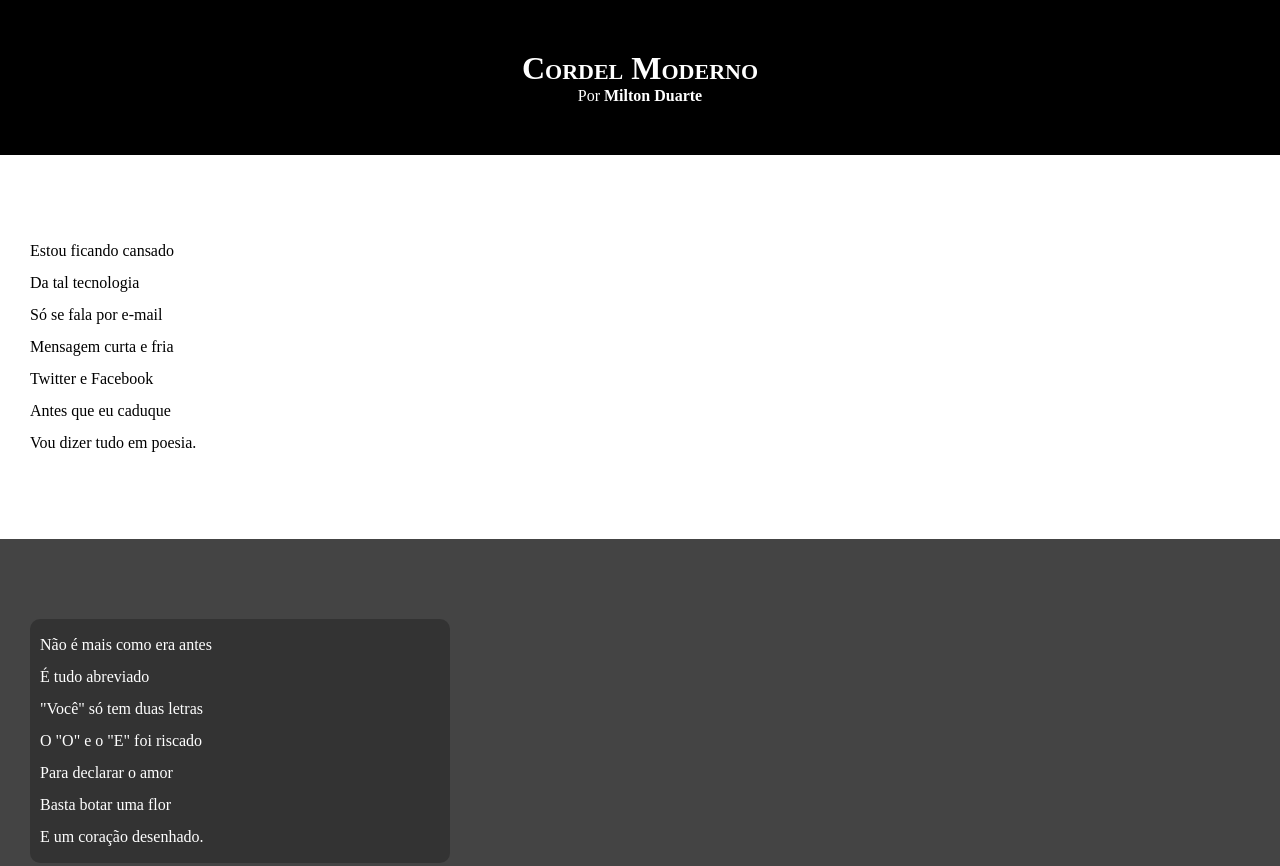
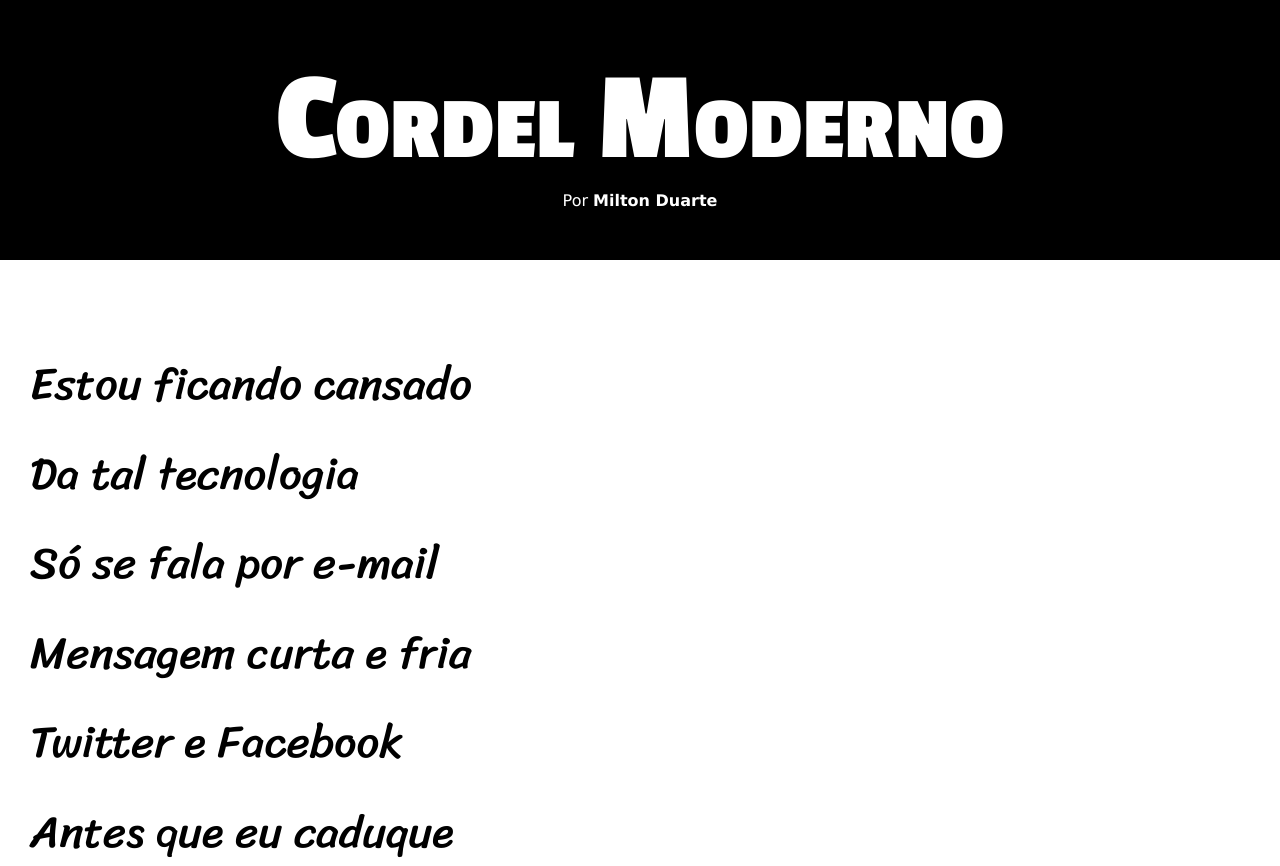
Before and after one commit to Gabriel-braga-ol/html-css, a plain HTML site: page exercicíos/desafio012/cordel.html in a window 1280 px wide. Shown: the top 866 px of the page. Drawn offline with Linux system fonts and the light colour scheme.

Commit message:
atualizeios estilos d012

```diff
--- a/exercicíos/desafio012/estilo/style.css
+++ b/exercicíos/desafio012/estilo/style.css
@@ -1,13 +1,23 @@
 @charset "UTF-8";
+
+@import url('https://fonts.googleapis.com/css2?family=Bebas+Neue&family=Kaushan+Script&family=Passion+One:wght@400;700;900&family=Sriracha&family=Work+Sans:ital,wght@0,100..900;1,100..900&display=swap');
+
+:root {
+    --fonte1: Verdana, Geneva, Tahoma, sans-serif;
+    --fonte2: "Passion One", sans-serif;
+    --fonte3: "Sriracha", cursive;
+}
 
 *{
     margin: 0px;
     padding: 0px;
+    font-size: 1em;
 }
 
 html, body {
     min-height: 100vh;
     background-color: darkgrey;
+    font-family: var(--fonte1);
 }
 
 header {
@@ -19,8 +29,9 @@ header {
 header > h1 {
     padding-top: 50px;
     font-variant: small-caps;
+    font-family: var(--fonte2);
+    font-size: 10vw;
 }
-
 header > p {
     padding-bottom: 50px;
 }
@@ -40,6 +51,8 @@ section {
     padding-bottom: 10vh;
     line-height: 2em;
     padding-left: 30px;
+    font-family: var(--fonte3);
+    font-size: 3.5vw;
 }
 
 section.normal {
@@ -53,9 +66,8 @@ section.imagem {
 }
 
 section.imagem > p {
-    width: 400px;
+    display: inline-block;
     background-color: rgba(0, 0, 0, 0.253);
-    border-radius: 10px;
     padding: 10px;
 }
 
```
